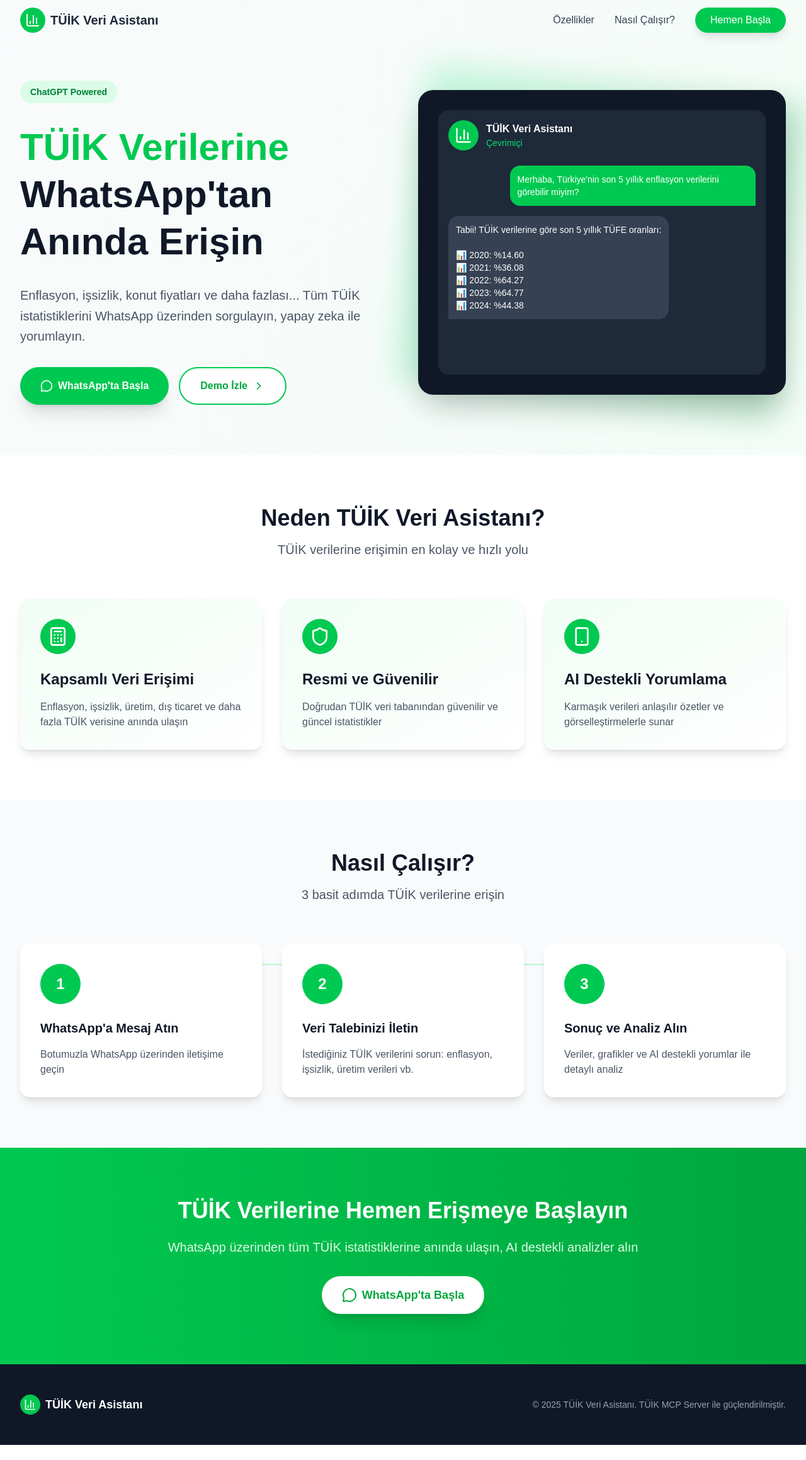
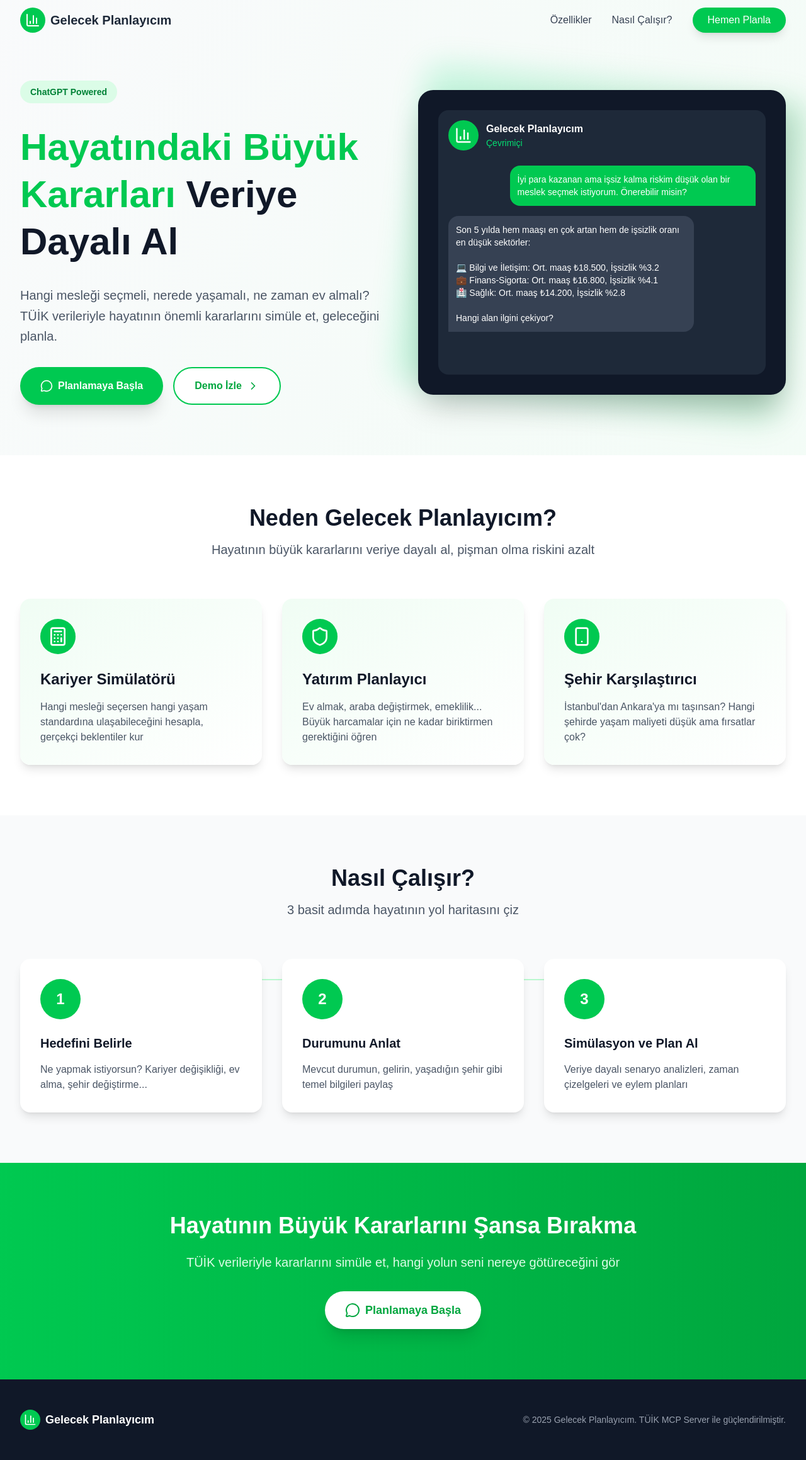
Before and after one commit to cskn95/mcp, a Next.js app: page / in a window 1280 px wide. Shown: the whole page at 63% size. Before the commit the page ends 2295 px from the top, so only its background shows below. Built offline with nearby package versions, Linux system fonts and the light colour scheme.

Commit message:
content changes

```diff
--- a/app/page.tsx
+++ b/app/page.tsx
@@ -31,10 +31,10 @@
   }, []);
 
   const demoMessages = [
-    { type: 'user', text: 'Merhaba, Türkiye\'nin son 5 yıllık enflasyon verilerini görebilir miyim?' },
-    { type: 'bot', text: 'Tabii! TÜİK verilerine göre son 5 yıllık TÜFE oranları:\n\n📊 2020: %14.60\n📊 2021: %36.08\n📊 2022: %64.27\n📊 2023: %64.77\n📊 2024: %44.38' },
-    //{ type: 'user', text: 'İstanbul\'da konut fiyatları nasıl değişmiş?' },
-    //{ type: 'bot', text: 'İstanbul konut fiyat endeksi (2017=100):\n\n🏠 2022: 528.7\n🏠 2023: 892.4\n🏠 2024: 1156.3\n\n📈 Yıllık artış: %29.6\nDetaylı rapor ister misiniz?' }
+    { type: 'user', text: 'İyi para kazanan ama işsiz kalma riskim düşük olan bir meslek seçmek istiyorum. Önerebilir misin?' },
+    { type: 'bot', text: 'Son 5 yılda hem maaşı en çok artan hem de işsizlik oranı en düşük sektörler:\n\n💻 Bilgi ve İletişim: Ort. maaş ₺18.500, İşsizlik %3.2\n💼 Finans-Sigorta: Ort. maaş ₺16.800, İşsizlik %4.1\n🏥 Sağlık: Ort. maaş ₺14.200, İşsizlik %2.8\n\nHangi alan ilgini çekiyor?' },
+    { type: 'user', text: 'Bilgi ve İletişim ilgimi çekiyor. Bu alanda İstanbul\'da ne kadar sürede ev sahibi olabilirim?' },
+    { type: 'bot', text: 'Yazılım geliştirici olarak başlarsan:\n\n📊 Başlangıç maaşı: ₺12.000-15.000\n🏠 İstanbul ort. ev fiyatı: ₺1.2M\n💰 Gerekli peşinat (%30): ₺360.000\n\n⏰ Mevcut enflasyon ve fiyat artışlarını hesaba katarak, aylık ₺3.000 birikim yapsan yaklaşık 12-15 yıl sürer.\n\nBaşka senaryo deneyelim mi?' }
   ];
 
   useEffect(() => {
@@ -69,14 +69,14 @@
               <div className="w-10 h-10 bg-green-500 rounded-full flex items-center justify-center">
                 <BarChart3 className="w-6 h-6 text-white" />
               </div>
-              <span className="font-bold text-xl text-gray-800">TÜİK Veri Asistanı</span>
+              <span className="font-bold text-xl text-gray-800">Gelecek Planlayıcım</span>
             </div>
 
             <div className="hidden md:flex items-center space-x-8">
               <a href="#features" onClick={smoothScroll} className="text-gray-700 hover:text-green-600 transition-colors">Özellikler</a>
               <a href="#how-it-works" onClick={smoothScroll} className="text-gray-700 hover:text-green-600 transition-colors">Nasıl Çalışır?</a>
               <button className="bg-green-500 text-white px-6 py-2 rounded-full hover:bg-green-600 transition-all transform hover:scale-105 shadow-lg">
-                Hemen Başla
+                Hemen Planla
               </button>
             </div>
 
@@ -93,7 +93,7 @@
               <a href="#features" onClick={smoothScroll} className="block px-3 py-2 text-gray-700 hover:text-green-600">Özellikler</a>
               <a href="#how-it-works" onClick={smoothScroll} className="block px-3 py-2 text-gray-700 hover:text-green-600">Nasıl Çalışır?</a>
               <button className="w-full bg-green-500 text-white px-6 py-2 rounded-full hover:bg-green-600 transition-colors">
-                Hemen Başla
+                Hemen Planla
               </button>
             </div>
           </div>
@@ -109,15 +109,15 @@
                 <span className="text-green-700 text-sm font-semibold">ChatGPT Powered</span>
               </div>
               <h1 className="text-5xl md:text-6xl font-bold text-gray-900 leading-tight">
-                <span className="text-green-500">TÜİK Verilerine</span> WhatsApp'tan Anında Erişin
+                <span className="text-green-500">Hayatındaki Büyük Kararları</span> Veriye Dayalı Al
               </h1>
               <p className="text-xl text-gray-600 leading-relaxed">
-                Enflasyon, işsizlik, konut fiyatları ve daha fazlası... Tüm TÜİK istatistiklerini WhatsApp üzerinden sorgulayın, yapay zeka ile yorumlayın.
+                Hangi mesleği seçmeli, nerede yaşamalı, ne zaman ev almalı? TÜİK verileriyle hayatının önemli kararlarını simüle et, geleceğini planla.
               </p>
               <div className="flex flex-col sm:flex-row gap-4">
                 <button className="bg-green-500 text-white px-8 py-4 rounded-full hover:bg-green-600 transition-all transform hover:scale-105 shadow-xl flex items-center justify-center space-x-2">
                   <MessageCircle className="w-5 h-5" />
-                  <span className="font-semibold">WhatsApp'ta Başla</span>
+                  <span className="font-semibold">Planlamaya Başla</span>
                 </button>
                 <button className="bg-white text-green-600 px-8 py-4 rounded-full hover:bg-gray-50 transition-all border-2 border-green-500 flex items-center justify-center space-x-2">
                   <span className="font-semibold">Demo İzle</span>
@@ -135,7 +135,7 @@
                       <BarChart3 className="w-7 h-7 text-white" />
                     </div>
                     <div>
-                      <h3 className="text-white font-semibold">TÜİK Veri Asistanı</h3>
+                      <h3 className="text-white font-semibold">Gelecek Planlayıcım</h3>
                       <p className="text-green-400 text-sm">Çevrimiçi</p>
                     </div>
                   </div>
@@ -169,8 +169,8 @@
       <section id="features" className="py-20 bg-white">
         <div className="max-w-7xl mx-auto px-4 sm:px-6 lg:px-8">
           <div className="text-center mb-16">
-            <h2 className="text-4xl font-bold text-gray-900 mb-4">Neden TÜİK Veri Asistanı?</h2>
-            <p className="text-xl text-gray-600">TÜİK verilerine erişimin en kolay ve hızlı yolu</p>
+            <h2 className="text-4xl font-bold text-gray-900 mb-4">Neden Gelecek Planlayıcım?</h2>
+            <p className="text-xl text-gray-600">Hayatının büyük kararlarını veriye dayalı al, pişman olma riskini azalt</p>
           </div>
 
           <div className="grid md:grid-cols-3 gap-8">
@@ -178,24 +178,24 @@
               <div className="w-14 h-14 bg-green-500 rounded-full flex items-center justify-center mb-6">
                 <Calculator className="w-8 h-8 text-white" />
               </div>
-              <h3 className="text-2xl font-semibold text-gray-900 mb-4">Kapsamlı Veri Erişimi</h3>
-              <p className="text-gray-600">Enflasyon, işsizlik, üretim, dış ticaret ve daha fazla TÜİK verisine anında ulaşın</p>
+              <h3 className="text-2xl font-semibold text-gray-900 mb-4">Kariyer Simülatörü</h3>
+              <p className="text-gray-600">Hangi mesleği seçersen hangi yaşam standardına ulaşabileceğini hesapla, gerçekçi beklentiler kur</p>
             </div>
 
             <div className="bg-gradient-to-br from-green-50 to-white p-8 rounded-2xl shadow-lg hover:shadow-xl transition-shadow">
               <div className="w-14 h-14 bg-green-500 rounded-full flex items-center justify-center mb-6">
                 <Shield className="w-8 h-8 text-white" />
               </div>
-              <h3 className="text-2xl font-semibold text-gray-900 mb-4">Resmi ve Güvenilir</h3>
-              <p className="text-gray-600">Doğrudan TÜİK veri tabanından güvenilir ve güncel istatistikler</p>
+              <h3 className="text-2xl font-semibold text-gray-900 mb-4">Yatırım Planlayıcı</h3>
+              <p className="text-gray-600">Ev almak, araba değiştirmek, emeklilik... Büyük harcamalar için ne kadar biriktirmen gerektiğini öğren</p>
             </div>
 
             <div className="bg-gradient-to-br from-green-50 to-white p-8 rounded-2xl shadow-lg hover:shadow-xl transition-shadow">
               <div className="w-14 h-14 bg-green-500 rounded-full flex items-center justify-center mb-6">
                 <Smartphone className="w-8 h-8 text-white" />
               </div>
-              <h3 className="text-2xl font-semibold text-gray-900 mb-4">AI Destekli Yorumlama</h3>
-              <p className="text-gray-600">Karmaşık verileri anlaşılır özetler ve görselleştirmelerle sunar</p>
+              <h3 className="text-2xl font-semibold text-gray-900 mb-4">Şehir Karşılaştırıcı</h3>
+              <p className="text-gray-600">İstanbul'dan Ankara'ya mı taşınsan? Hangi şehirde yaşam maliyeti düşük ama fırsatlar çok?</p>
             </div>
           </div>
         </div>
@@ -206,7 +206,7 @@
         <div className="max-w-7xl mx-auto px-4 sm:px-6 lg:px-8">
           <div className="text-center mb-16">
             <h2 className="text-4xl font-bold text-gray-900 mb-4">Nasıl Çalışır?</h2>
-            <p className="text-xl text-gray-600">3 basit adımda TÜİK verilerine erişin</p>
+            <p className="text-xl text-gray-600">3 basit adımda hayatının yol haritasını çiz</p>
           </div>
 
           <div className="grid md:grid-cols-3 gap-8">
@@ -216,8 +216,8 @@
                 <div className="w-16 h-16 bg-green-500 rounded-full flex items-center justify-center text-white text-2xl font-bold mb-6">
                   1
                 </div>
-                <h3 className="text-xl font-semibold text-gray-900 mb-4">WhatsApp'a Mesaj Atın</h3>
-                <p className="text-gray-600">Botumuzla WhatsApp üzerinden iletişime geçin</p>
+                <h3 className="text-xl font-semibold text-gray-900 mb-4">Hedefini Belirle</h3>
+                <p className="text-gray-600">Ne yapmak istiyorsun? Kariyer değişikliği, ev alma, şehir değiştirme...</p>
               </div>
             </div>
 
@@ -227,8 +227,8 @@
                 <div className="w-16 h-16 bg-green-500 rounded-full flex items-center justify-center text-white text-2xl font-bold mb-6">
                   2
                 </div>
-                <h3 className="text-xl font-semibold text-gray-900 mb-4">Veri Talebinizi İletin</h3>
-                <p className="text-gray-600">İstediğiniz TÜİK verilerini sorun: enflasyon, işsizlik, üretim verileri vb.</p>
+                <h3 className="text-xl font-semibold text-gray-900 mb-4">Durumunu Anlat</h3>
+                <p className="text-gray-600">Mevcut durumun, gelirin, yaşadığın şehir gibi temel bilgileri paylaş</p>
               </div>
             </div>
 
@@ -237,8 +237,8 @@
                 <div className="w-16 h-16 bg-green-500 rounded-full flex items-center justify-center text-white text-2xl font-bold mb-6">
                   3
                 </div>
-                <h3 className="text-xl font-semibold text-gray-900 mb-4">Sonuç ve Analiz Alın</h3>
-                <p className="text-gray-600">Veriler, grafikler ve AI destekli yorumlar ile detaylı analiz</p>
+                <h3 className="text-xl font-semibold text-gray-900 mb-4">Simülasyon ve Plan Al</h3>
+                <p className="text-gray-600">Veriye dayalı senaryo analizleri, zaman çizelgeleri ve eylem planları</p>
               </div>
             </div>
           </div>
@@ -249,14 +249,14 @@
       <section className="py-20 bg-gradient-to-r from-green-500 to-green-600">
         <div className="max-w-4xl mx-auto text-center px-4 sm:px-6 lg:px-8">
           <h2 className="text-4xl font-bold text-white mb-6">
-            TÜİK Verilerine Hemen Erişmeye Başlayın
+            Hayatının Büyük Kararlarını Şansa Bırakma
           </h2>
           <p className="text-xl text-green-100 mb-8">
-            WhatsApp üzerinden tüm TÜİK istatistiklerine anında ulaşın, AI destekli analizler alın
+            TÜİK verileriyle kararlarını simüle et, hangi yolun seni nereye götüreceğini gör
           </p>
           <button className="bg-white text-green-600 px-8 py-4 rounded-full hover:bg-gray-100 transition-all transform hover:scale-105 shadow-xl font-semibold text-lg flex items-center justify-center space-x-2 mx-auto">
             <MessageCircle className="w-6 h-6" />
-            <span>WhatsApp'ta Başla</span>
+            <span>Planlamaya Başla</span>
           </button>
         </div>
       </section>
@@ -269,10 +269,10 @@
               <div className="w-8 h-8 bg-green-500 rounded-full flex items-center justify-center">
                 <BarChart3 className="w-5 h-5 text-white" />
               </div>
-              <span className="font-bold text-lg">TÜİK Veri Asistanı</span>
+              <span className="font-bold text-lg">Gelecek Planlayıcım</span>
             </div>
             <p className="text-gray-400 text-sm">
-              © 2025 TÜİK Veri Asistanı. TÜİK MCP Server ile güçlendirilmiştir.
+              © 2025 Gelecek Planlayıcım. TÜİK MCP Server ile güçlendirilmiştir.
             </p>
           </div>
         </div>
```
